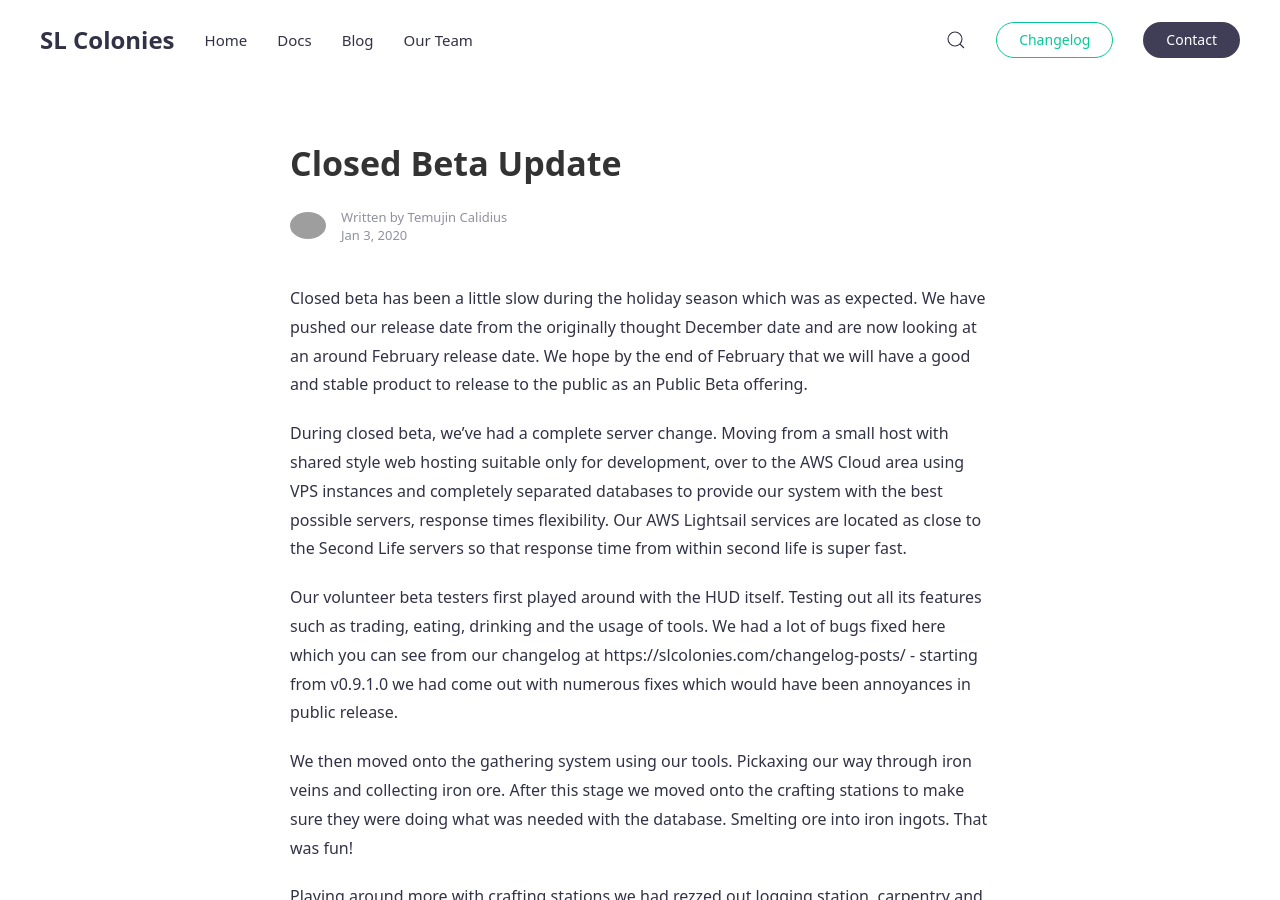
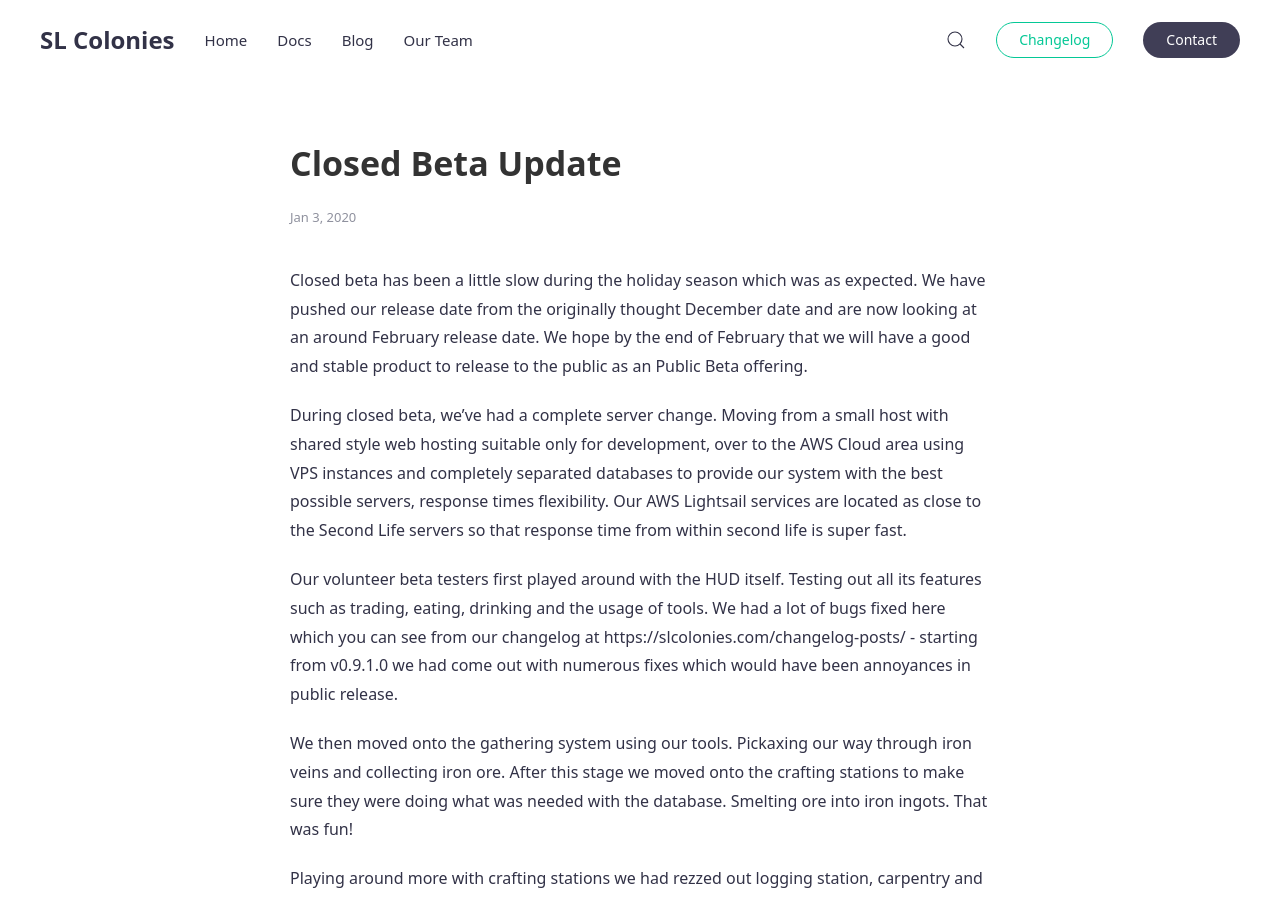
Before and after one commit to SLColonies/Public, a Jekyll site: the page built from _posts/2020-01-03-closed-beta-update.md, in a window 1280 px wide and 900 px high. Built offline with Jekyll 4.4.1, drawn with Linux system fonts in a browser that asks for light colours; some of the changed lines change nothing that is shown.

Commit message:
Add files via upload

```diff
--- a/_posts/2020-01-03-closed-beta-update.md
+++ b/_posts/2020-01-03-closed-beta-update.md
@@ -1,8 +1,8 @@
 ---
-layout: post
 title: Closed Beta Update
+author: Temujin Calidius
+categories: [updates]
 ---
-
 Closed beta has been a little slow during the holiday season which was as expected. We have pushed our release date from the originally thought December date and are now looking at an around February release date. We hope by the end of February that we will have a good and stable product to release to the public as an Public Beta offering.
 
 During closed beta, we've had a complete server change. Moving from a small host with shared style web hosting suitable only for development, over to the AWS Cloud area using VPS instances and completely separated databases to provide our system with the best possible servers, response times flexibility. Our AWS Lightsail services are located as close to the Second Life servers so that response time from within second life is super fast.
```
